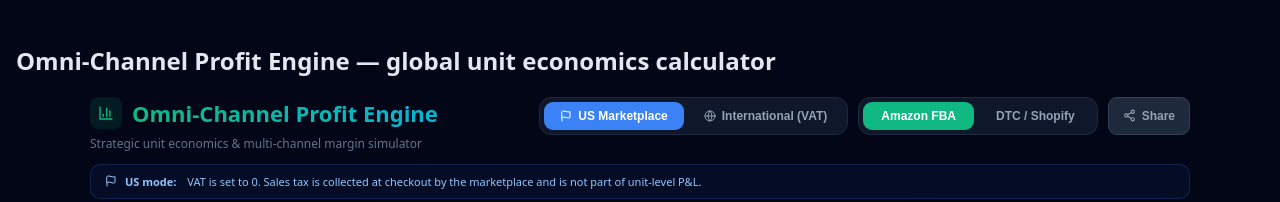
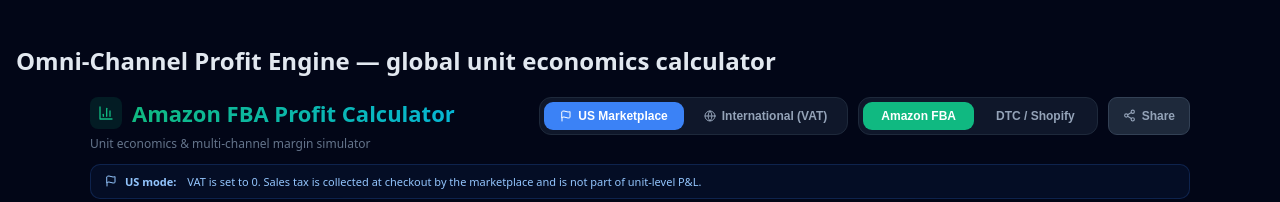
Before and after one commit to avielg-droid/amazon-calculator, a React (Vite) app: page / in a window 1280 px wide. Shown: the top 202 px of the page. Built offline with nearby package versions, Linux system fonts and the light colour scheme.

Commit message:
ux: rename H1 to Amazon FBA Profit Calculator

```diff
--- a/App.jsx
+++ b/App.jsx
@@ -342,10 +342,10 @@
                 <BarChart3 size={16} color={C.emerald} />
               </div>
               <h1 style={{ fontSize: 22, fontWeight: 700, margin: 0, background: "linear-gradient(90deg, #10b981, #06b6d4)", WebkitBackgroundClip: "text", WebkitTextFillColor: "transparent" }}>
-                Omni-Channel Profit Engine
+                Amazon FBA Profit Calculator
               </h1>
             </div>
-            <p style={{ fontSize: 12, color: C.s5, margin: 0 }}>Strategic unit economics & multi-channel margin simulator</p>
+            <p style={{ fontSize: 12, color: C.s5, margin: 0 }}>Unit economics & multi-channel margin simulator</p>
           </div>
 
           {/* Two toggle groups */}
```
